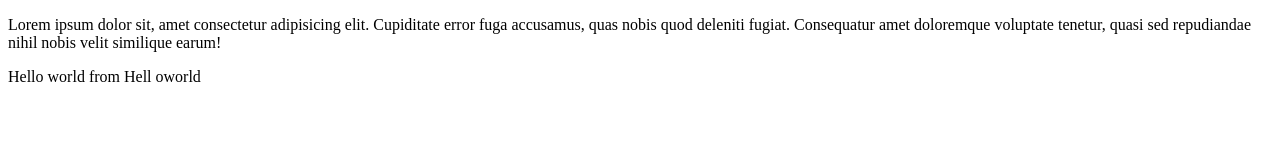
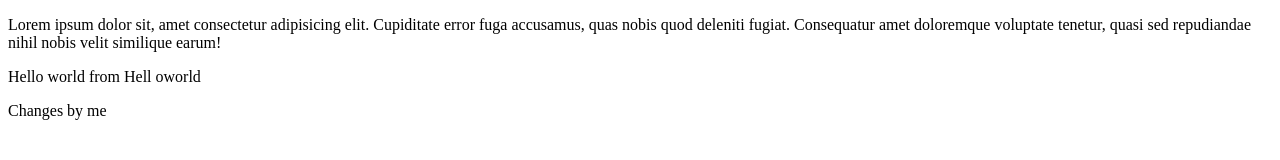
Before and after one commit to Rehan22345/practice, a plain HTML site: page index.html in a window 1280 px wide. Drawn offline with Linux system fonts and the light colour scheme.

Commit message:
in changes by me

```diff
--- a/index.html
+++ b/index.html
@@ -8,5 +8,6 @@
 <body>
     <p>Lorem ipsum dolor sit, amet consectetur adipisicing elit. Cupiditate error fuga accusamus, quas nobis quod deleniti fugiat. Consequatur amet doloremque voluptate tenetur, quasi sed repudiandae nihil nobis velit similique earum!</p>
     <p>Hello world  from Hell oworld</p>
+    <p>Changes by me</p>
 </body>
 </html>
```
